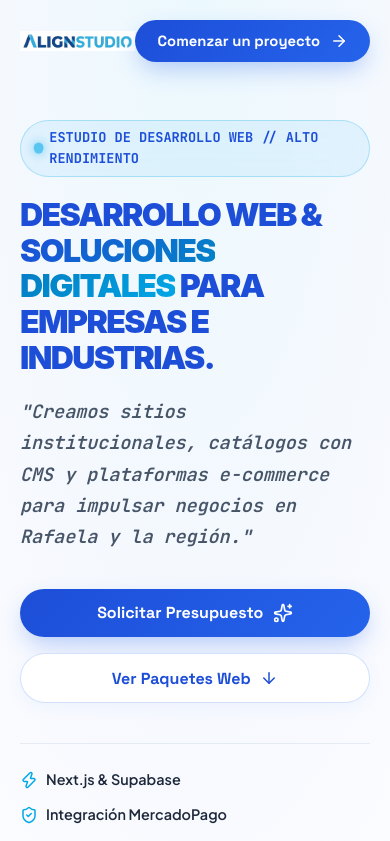
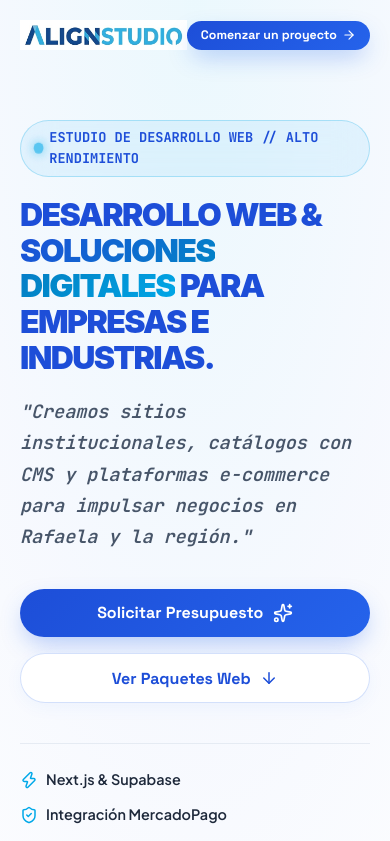
Before and after one commit to alignstudioweb/portafolio, a Next.js app: page / in a window 390 px wide. Shown: the top 841 px of the page. Built offline with nearby package versions, Linux system fonts and the light colour scheme; a web font is replaced by a local one.

Commit message:
style: reducción del 40% del botón de contacto en la cabecera responsiva

```diff
--- a/app/globals.css
+++ b/app/globals.css
@@ -1145,6 +1145,21 @@ button {
 }
 
 @media (max-width: 768px) {
+  .navbar .btn {
+    padding: 0.45rem 0.85rem;
+    font-size: 0.775rem;
+    gap: 0.35rem;
+  }
+
+  .navbar .btn svg {
+    width: 14px !important;
+    height: 14px !important;
+  }
+
+  .brand-logo-img {
+    height: 30px;
+  }
+
   .portfolio-filters-desktop {
     display: none !important;
   }
```
